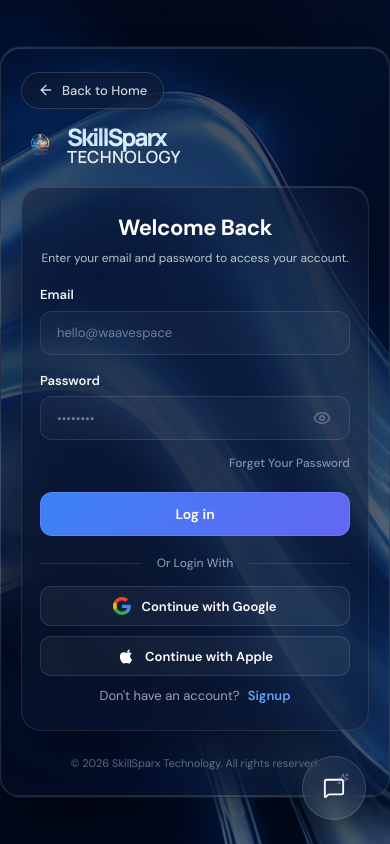
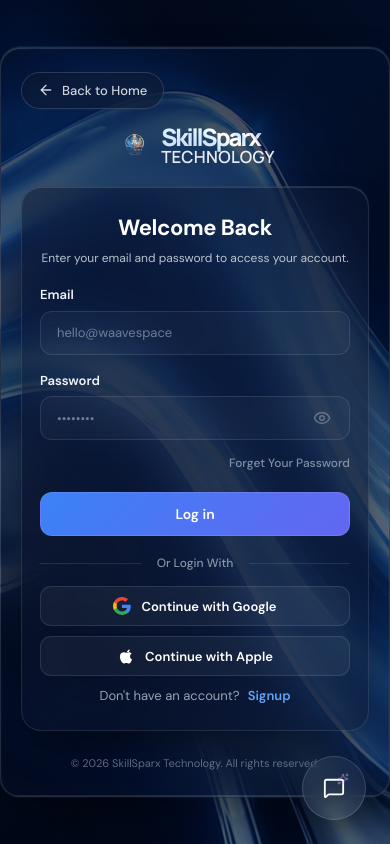
Before and after one commit to arihant-jhaa/SkillSparx_Technology, a React (Vite) app in the folder Frontend/: page / in a window 390 px wide. Both pictures are taken after a click on the button "Login". Built offline with nearby package versions, Linux system fonts and the light colour scheme.

Commit message:
scroll fix

```diff
--- a/Frontend/src/components/login/login-glass.css
+++ b/Frontend/src/components/login/login-glass.css
@@ -11,7 +11,6 @@
   background-color: #030816;
   overflow-y: auto;
   overflow-x: hidden;
-  overscroll-behavior-y: none;
   display: flex;
   align-items: center;
   justify-content: center;
@@ -19,7 +18,6 @@
   color: #f8fafc;
 }
 
-/* Layer 1: Outer page background - Full viewport background image */
 .login-bg-img {
   position: absolute;
   inset: 0;
@@ -171,7 +169,7 @@
   position: relative;
   display: flex;
   flex-direction: column;
-  justify-content: flex-start;
+  justify-content: center;
   align-items: center;
   padding: 48px 40px 60px 40px;
   overflow: hidden;
@@ -388,7 +386,7 @@
 .liquid-signup-link { color: #60a5fa; font-weight: 600; text-decoration: none; background: none; border: none; cursor: pointer; transition: color 0.2s ease; font-size: 13px; }
 .liquid-signup-link:hover { color: #93c5fd; text-decoration: underline; }
 
-.liquid-alert { display: flex; align-items: flex-start; gap: 10px; padding: 12px 14px; border-radius: 12px; font-size: 13px; line-height: 1.45; margin-bottom: 16px; }
+.liquid-alert { display: flex; align-items: center; gap: 10px; padding: 12px 14px; border-radius: 12px; font-size: 13px; line-height: 1.45; margin-bottom: 16px; }
 .liquid-alert-error { background: rgba(220, 38, 38, 0.08); border: 1px solid rgba(220, 38, 38, 0.15); color: #fecaca; }
 .liquid-alert-success { background: rgba(22, 163, 74, 0.08); border: 1px solid rgba(22, 163, 74, 0.15); color: #bbf7d0; }
 .liquid-alert-info { background: rgba(59, 130, 246, 0.08); border: 1px solid rgba(59, 130, 246, 0.12); color: #bfdbfe; }
@@ -500,7 +498,7 @@
 
   .login-header-row {
     flex-direction: column;
-    align-items: flex-start;
+    align-items: center;
     gap: 16px;
     margin-bottom: 20px;
   }
@@ -514,7 +512,7 @@
   .login-brand-wrapper {
     width: 100%;
     display: flex;
-    justify-content: flex-start;
+    justify-content: center;
   }
 
   .liquid-login-card {
```
